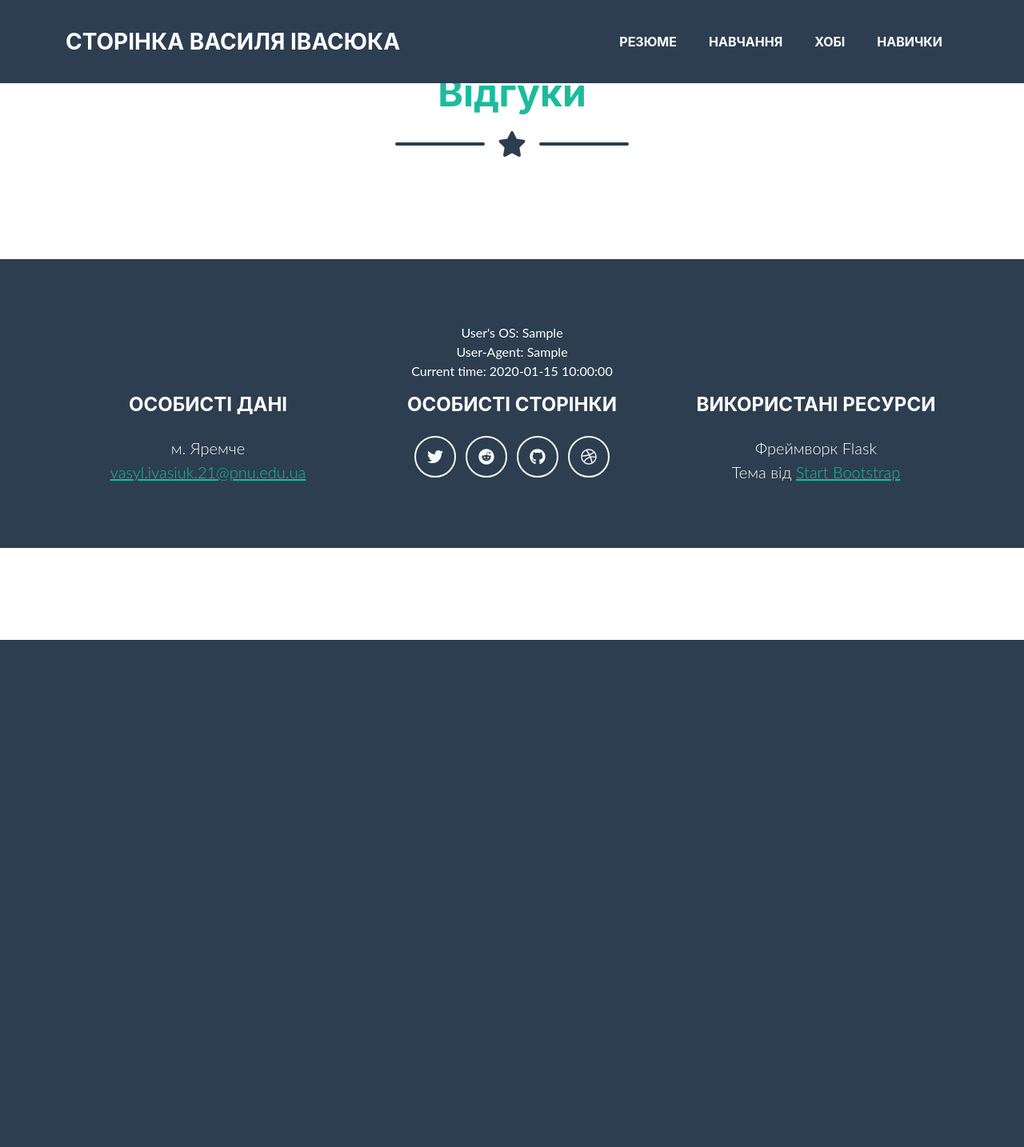
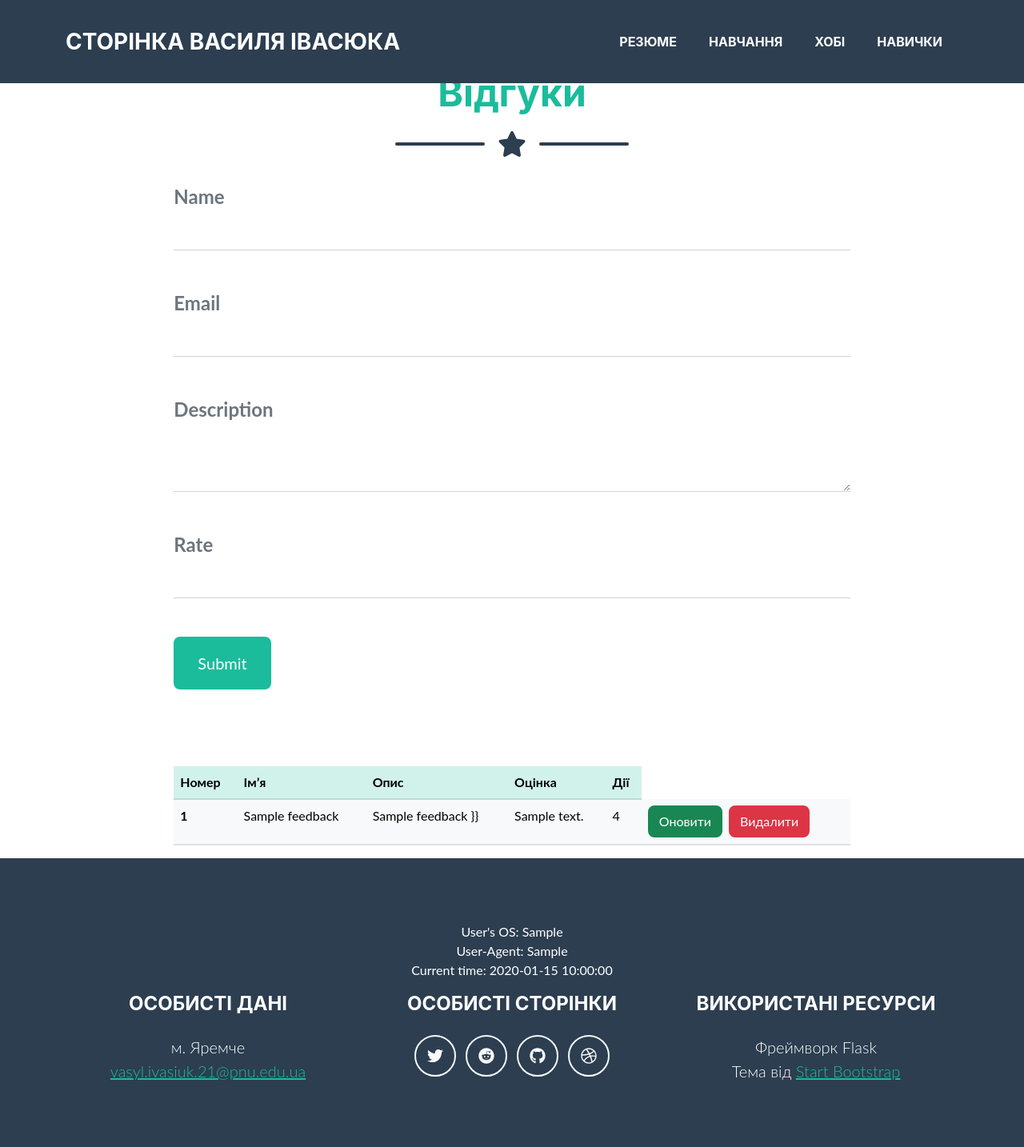
Before and after one commit to vjwua/WebDevPython, a Flask app: template lab_individual/app/templates/feedback.html in a window 1280 px wide. Shown: the whole page at 80% size. Before the commit the page ends 800 px from the top, so only its background shows below. Run offline with Flask 3, Linux system fonts and the light colour scheme; the template is opened without the code that fills it: most values are stand-ins (such as "Sample title", 1, 10 or a date in 2020); form fields are guessed from the names that the template uses; some libraries are stand-ins or nearby versions.

Commit message:
Lab Ind, feedback page init

```diff
--- a/lab_individual/app/forms.py
+++ b/lab_individual/app/forms.py
@@ -32,6 +32,7 @@ class CreateFeedbackForm(FlaskForm):
     email = EmailField("Пошта", validators=[DataRequired("Це поле обовʼязкове"), Length(min=1, max=100)])
     description = StringField("Опишіть, що ви думаєте", validators=[DataRequired("Це поле обовʼязкове"), Length(min=1, max=300)])
     rate = SelectField("Оцінка", choices=[
-        (1, 1), (2, 2), (3, 3), (4, 4), (5, 5)
+        (1, 1), (2, 2), (3, 3), (4, 4), (5, 5),
+        (6, 6), (7, 7), (8, 8), (9, 9), (10, 10)
     ])
     submit = SubmitField("Надіслати")
--- a/lab_individual/app/templates/feedback.html
+++ b/lab_individual/app/templates/feedback.html
@@ -2,7 +2,7 @@
 {% block title %} Відгуки {% endblock %}
 
 {% block body %}
-<section class="page-section" id="todo_table">
+<section class="page-section" id="feedback_table">
     <!-- Section Heading-->
     <h2 class="page-section-heading text-center text-primary mb-0">Відгуки</h2>
     <!-- Icon Divider-->
@@ -12,12 +12,57 @@
         <div class="divider-custom-line"></div>
     </div>
     <div class="row justify-content-center">
-
+        <div class="container col-md-8 col-lg-8">
+            <form id="createFeedback" action="/create_feedback" method="POST">
+                {% from "_render_field.html" import render_field %}
+                {{ feedback_form.csrf_token }}
+                <div class="form-floating mb-3">
+                    {{ render_field(feedback_form.name) }}
+                </div>
+                <div class="form-floating mb-3">
+                    {{ render_field(feedback_form.email) }}
+                </div>
+                <div class="form-floating mb-3">
+                    {{ render_field(feedback_form.description) }}
+                </div>
+                <div class="form-floating mb-3">
+                    {{ render_field(feedback_form.rate) }}
+                </div>
+                {{feedback_form.submit(class_='btn btn-primary btn-xl')}}
+            </form>
+        </div>
     </div>
 </section>
 <section>
     <div class="row justify-content-center">
-
+        <div class="container col-md-8 col-lg-8">
+            <table class="table table-light">
+                <thead class="table-primary">
+                    <tr class = "feedbackTable">
+                        <th class = "feedbackTable">Номер</th>
+                        <th class = "feedbackTable">Імʼя</th>
+                        <th class = "feedbackTable">Опис</th>
+                        <th class = "feedbackTable">Оцінка</th>
+                        <th class = "feedbackTable">Дії</th>
+                    </tr>
+                </thead>
+                <tbody>
+                    {% for feedback in feedback_list %}
+                    <tr>
+                        <th scope="row">{{ feedback.id }}</th>
+                        <td class = "feedbackTable">{{ feedback.title }}</td>
+                        <td class = "feedbackTable">{{ feedback.name }}</feedback> }}</td>
+                        <td class = "feedbackTable">{{ feedback.description }}</td>
+                        <td class = "feedbackTable">{{ feedback.rate }}</td>
+                        <td>
+                            <a class="btn btn-success" href="/update_feedback/{{ feedback.id }}">Оновити</a>
+                            <a class="btn btn-danger ms-1" href="/delete_feedback/{{ feedback.id }}">Видалити</a>
+                        </td>
+                    </tr>
+                    {% endfor %}
+                </tbody>
+            </table>
+        </div>
     </div>
 </section>
 {% endblock %}
```
